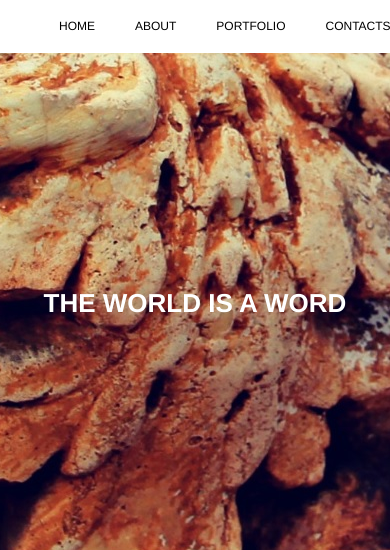
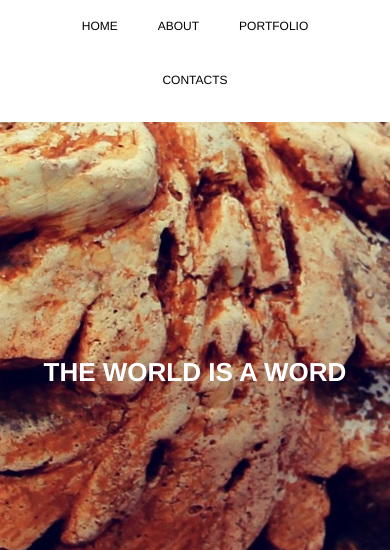
Before and after one commit to PratkinV/sabrin, a website: page docs/index.html in a window 390 px wide. Shown: the part 69-619 px from the top of the page. Drawn offline with Linux system fonts and the light colour scheme.

Commit message:
Minor menu change for small screens

```diff
--- a/docs/CSS/Main.css
+++ b/docs/CSS/Main.css
@@ -52,6 +52,17 @@ ul {
   margin: 0 auto;
   width: 390px;
   //border: 1px solid red;
+}
+
+@media (max-width: 450px) {
+  ul {
+    width: 100%;
+    text-align: center;
+  }
+
+  li:last-child {
+    margin-bottom: 35px;
+  }
 }
 
 li {
```
